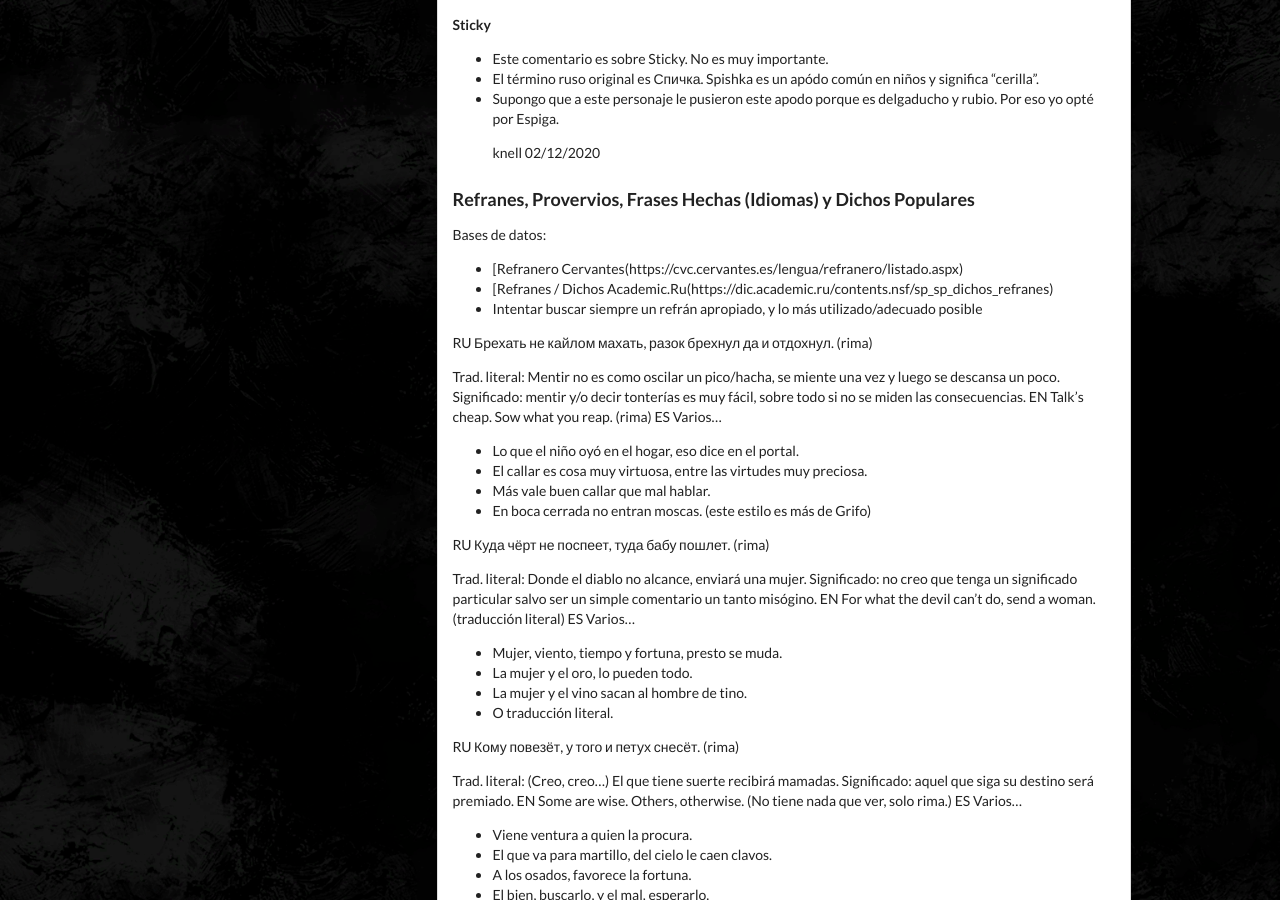
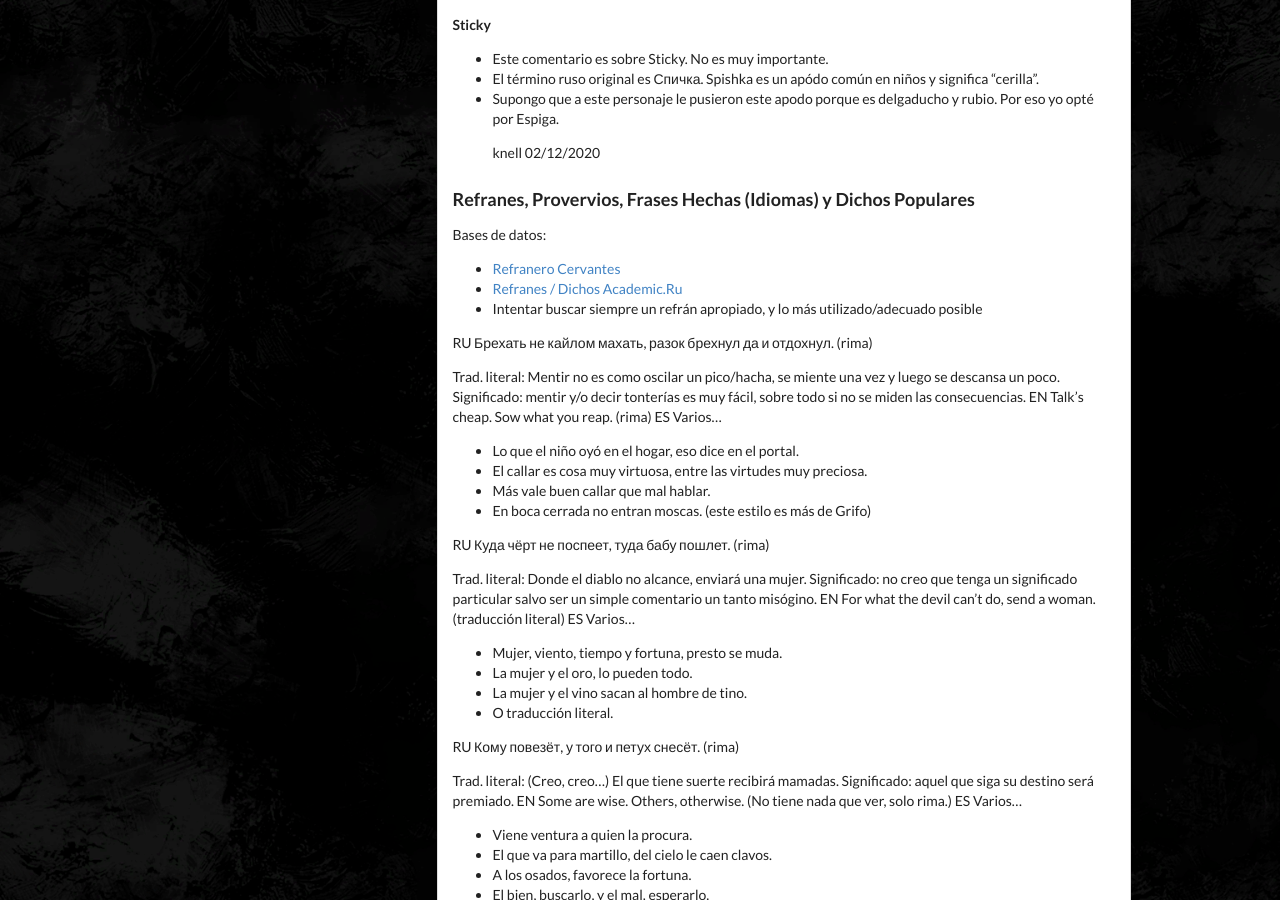
Before and after one commit to pathologic-es/pathologic-es.github.io, a Jekyll site: the page built from glosario/pathologic-2.md, in a window 1280 px wide and 900 px high, scrolled down 8865 px. Built offline with Jekyll 4.4.1, drawn with Linux system fonts in a browser that asks for light colours; our own code applies the rules of GitHub Pages for plain Markdown files.

Commit message:
Update pathologic-2.md

```diff
--- a/glosario/pathologic-2.md
+++ b/glosario/pathologic-2.md
@@ -447,8 +447,8 @@ Lista: Stillwater, The Changeling, Kin, Bad Grief, Aspity, Grace, Murky, Sticky
 
 Bases de datos:
 
-- [Refranero Cervantes(https://cvc.cervantes.es/lengua/refranero/listado.aspx)
-- [Refranes / Dichos Academic.Ru(https://dic.academic.ru/contents.nsf/sp_sp_dichos_refranes)
+- [Refranero Cervantes](https://cvc.cervantes.es/lengua/refranero/listado.aspx)
+- [Refranes / Dichos Academic.Ru](https://dic.academic.ru/contents.nsf/sp_sp_dichos_refranes)
 - Intentar buscar siempre un refrán apropiado, y lo más utilizado/adecuado posible
 
 RU Брехать не кайлом махать, разок брехнул да и отдохнул. (rima)
```
